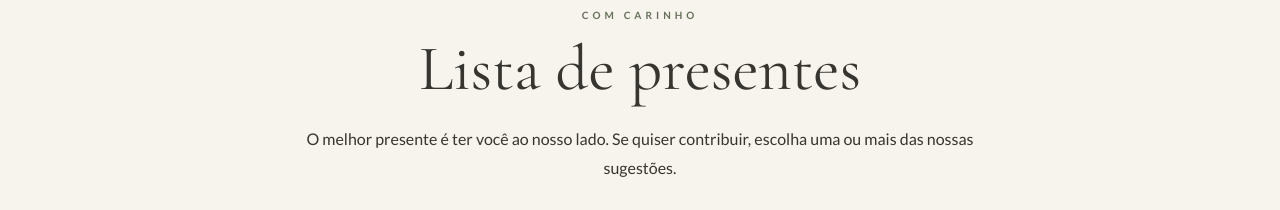
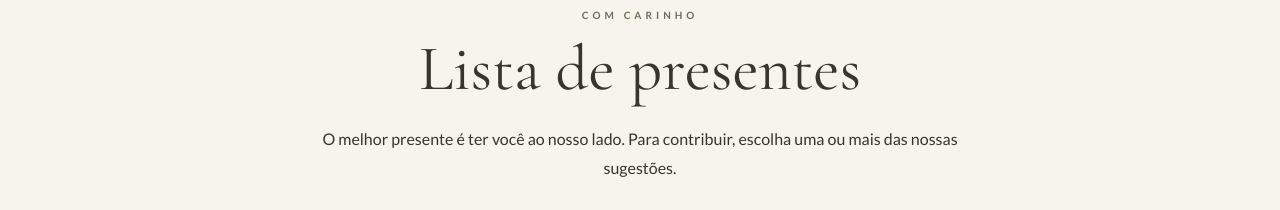
Before and after one commit to pamgaiguer/priscila-montanha-casamento, a Next.js app: page / in a window 1280 px wide. Shown: the part 3580-3790 px from the top of the page. Built offline with nearby package versions, Linux system fonts and the light colour scheme.

Commit message:
updating text

```diff
--- a/app/page.tsx
+++ b/app/page.tsx
@@ -121,7 +121,7 @@ export default function Home() {
     <p>Rua Raul de Carvalho, 1148 - Boa Vista<br/>São José do Rio Preto - SP</p>
     <a href="https://maps.app.goo.gl/7bSQhZm7s8hqoEPX6" target="_blank" rel="noreferrer">VER NO MAPA</a></div></section>
 
-    <section id="presentes" className="giftsBand"><div className="section gifts"><p className="eyebrow">COM CARINHO</p><h2>Lista de presentes</h2><p>O melhor presente é ter você ao nosso lado. Se quiser contribuir, escolha uma ou mais das nossas sugestões.</p><div className="giftNotice"><strong>Presentes simbólicos</strong><span>Os itens abaixo são simbólicos e os valores representam contribuições financeiras ao casal.</span></div><div className="giftToolbar"><div><label htmlFor="gift-order">Ordenar por</label><select id="gift-order" value={giftOrder} onChange={(event) => setGiftOrder(event.target.value)}><option value="default">Nossa seleção</option><option value="highest">Maior preço</option><option value="lowest">Menor preço</option></select></div></div><div className="giftGrid"><header className="giftGroupHeading"><span>PARA O NOVO LAR</span><h3>Presentes para a casa nova</h3><p>Opções clássicas para quem prefere presentear de um jeito mais tradicional.</p></header>{practicalGifts.map(renderGift)}<FamilySlider /><header className="giftGroupHeading giftGroupHeadingPlayful"><span>COM A CARA DO CASAL</span><h3>Presentes selecionados ESPECIALMENTE para o casal </h3><p>Contribuições simbólicas escolhidas com carinho e uma pitada do nosso bom humor.</p></header>{playfulGifts.map(renderGift)}</div></div></section>
+    <section id="presentes" className="giftsBand"><div className="section gifts"><p className="eyebrow">COM CARINHO</p><h2>Lista de presentes</h2><p>O melhor presente é ter você ao nosso lado. Para contribuir, escolha uma ou mais das nossas sugestões.</p><div className="giftNotice"><strong>Presentes simbólicos</strong><span>Os itens abaixo são simbólicos e os valores representam contribuições financeiras ao casal.</span></div><div className="giftToolbar"><div><label htmlFor="gift-order">Ordenar por</label><select id="gift-order" value={giftOrder} onChange={(event) => setGiftOrder(event.target.value)}><option value="default">Nossa seleção</option><option value="highest">Maior preço</option><option value="lowest">Menor preço</option></select></div></div><div className="giftGrid"><header className="giftGroupHeading"><span>PARA O NOVO LAR</span><h3>Presentes para a casa nova</h3><p>Opções clássicas para quem prefere presentear de um jeito mais tradicional.</p></header>{practicalGifts.map(renderGift)}<FamilySlider /><header className="giftGroupHeading giftGroupHeadingPlayful"><span>COM A CARA DO CASAL</span><h3>Presentes selecionados ESPECIALMENTE para o casal </h3><p>Contribuições simbólicas escolhidas com carinho e uma pitada do nosso bom humor.</p></header>{playfulGifts.map(renderGift)}</div></div></section>
 
     {cart.length > 0 && <button className="cartButton" onClick={() => setCartOpen(true)}><span>♡</span> Ver carrinho <b>{cart.length}</b></button>}
 
```
